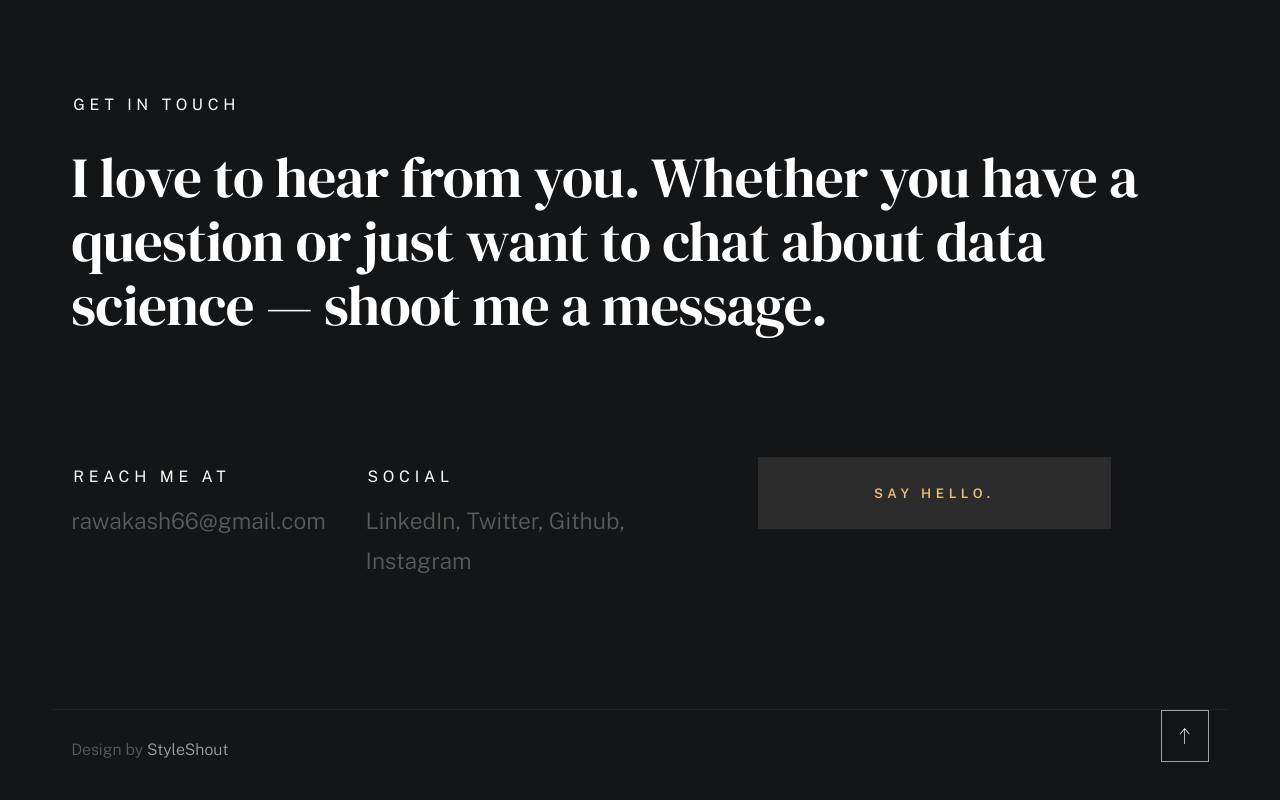
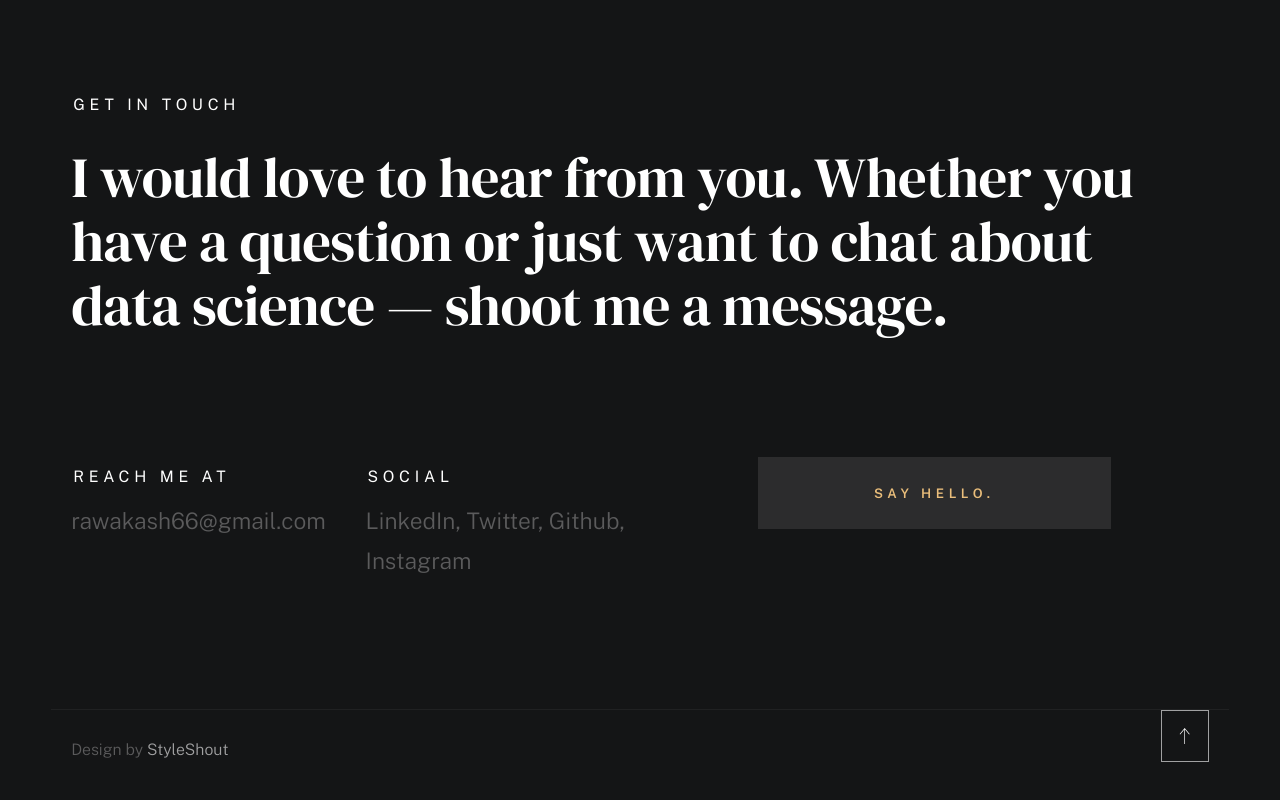
Before and after one commit to rawakash66/rawakash66.github.io, a plain HTML site: page index.html in a window 1280 px wide. Shown: the part 3882-4682 px from the top of the page. Drawn offline with nearby package versions, Linux system fonts and the light colour scheme; a web font is replaced by a local one.

Commit message:
correction in text

```diff
--- a/index.html
+++ b/index.html
@@ -622,7 +622,7 @@
                         </h2>
 
                         <p class="h1">
-                            I love to hear from you.
+                            I would love to hear from you.
                             Whether you have a question or just
                             want to chat about data science — shoot me a message.
                         </p>
```
